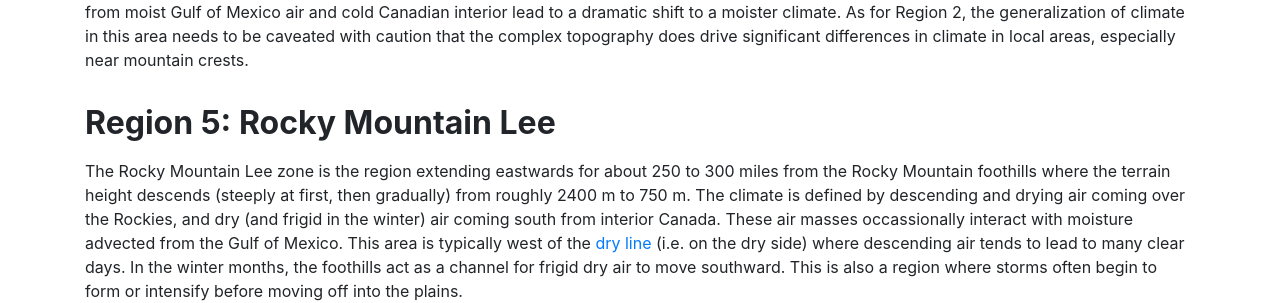
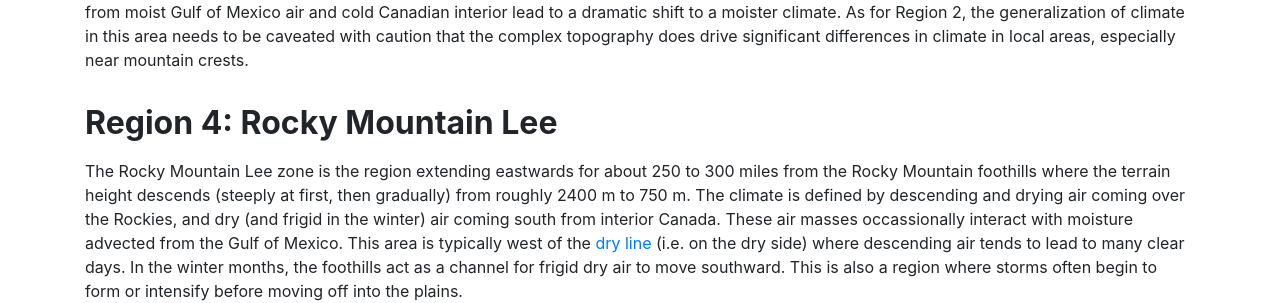
Before and after one commit to SolarArbiter/SolarArbiter.github.io, a Jekyll site: the page built from climatezones.md, in a window 1280 px wide and 900 px high, scrolled down 986 px. Shown: the part 157-460 px from the top of the window. Built offline with Jekyll 4.4.1, drawn with Linux system fonts in a browser that asks for light colours; a script that is not in the unit is left out; comment, search, counter and statistics services are not loaded; our own code applies the rules of GitHub Pages for plain Markdown files.

Commit message:
Fix Lee zone number

```diff
--- a/climatezones.md
+++ b/climatezones.md
@@ -23,7 +23,7 @@ While the Coastal Range of Oregon and Olympic Mountains of Washington reduce the
 
 The California Coastal Range mountains block much of the marine influence into the California Central Valley, and the Sierra Nevada range effectively blocks all marine influence its east.  Climate region 3 encapsulates all the arid region in the sub-tropical region outside of the strong marine influence along the immediate California coastline.  The region extents east to the Rocky Mountain crest.  Beyond the crest, the influence from moist Gulf of Mexico air and cold Canadian interior lead to a dramatic shift to a moister climate.  As for Region 2, the generalization of climate in this area needs to be caveated with caution that the complex topography does drive significant differences in climate in local areas, especially near mountain crests.
 
-## Region 5: Rocky Mountain Lee
+## Region 4: Rocky Mountain Lee
 
 The Rocky Mountain Lee zone is the region extending eastwards for about 250 to 300 miles from the Rocky Mountain foothills where the terrain height descends (steeply at first, then gradually) from roughly 2400 m to 750 m.  The climate is defined by descending and drying air coming over the Rockies, and dry (and frigid in the winter) air coming south from interior Canada.  These air masses occassionally interact with moisture advected from the Gulf of Mexico.  This area is typically west of the [dry line](https://en.wikipedia.org/wiki/Dry_line) (i.e. on the dry side) where descending air tends to lead to many clear days.  In the winter months, the foothills act as a channel for frigid dry air to move southward. This is also a region where storms often begin to form or intensify before moving off into the plains.
 
```
